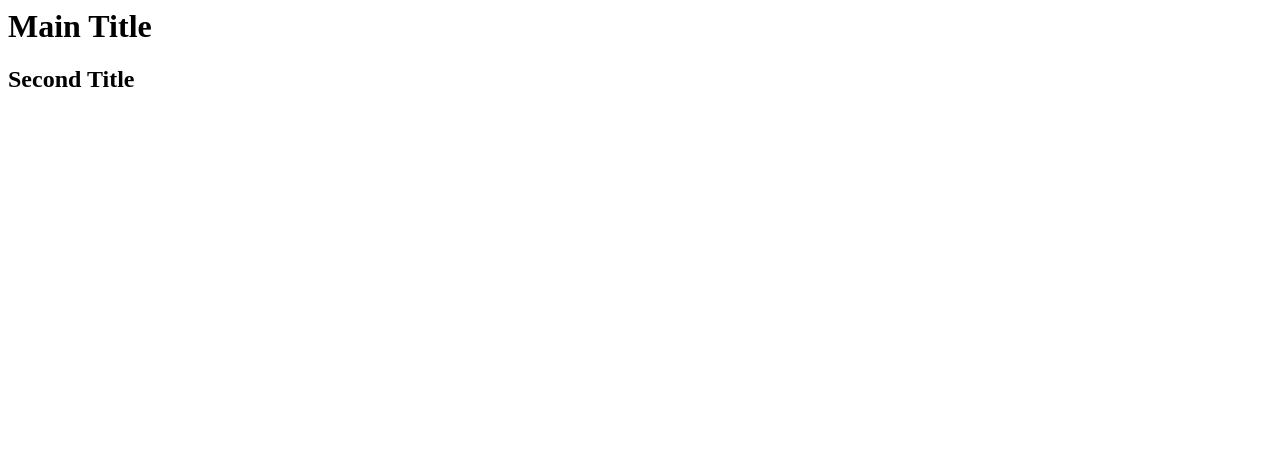
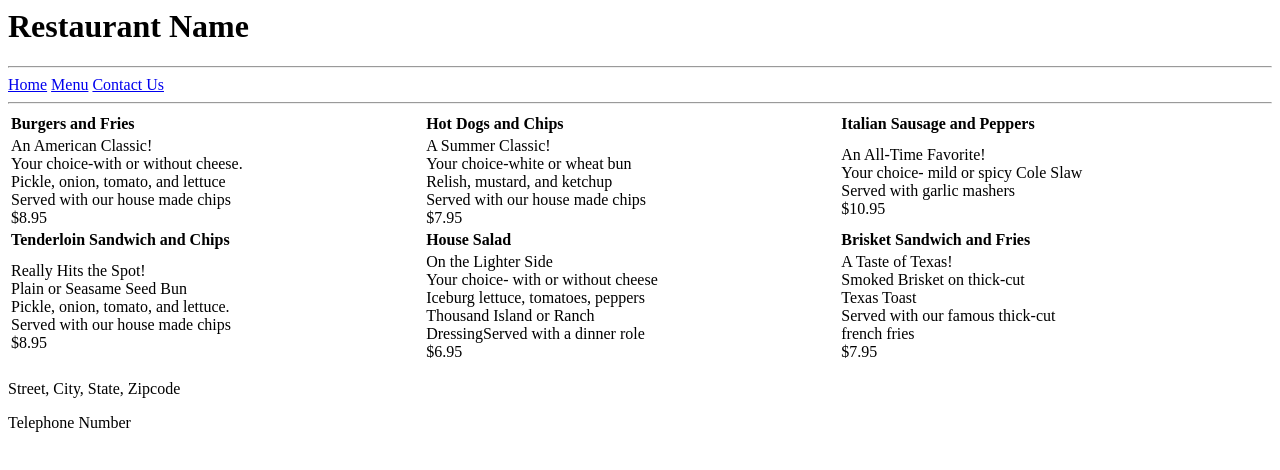
Before and after one commit to Renton64/Restaurant, a plain HTML site: page menu.html in a window 1280 px wide. Drawn offline with Linux system fonts and the light colour scheme.

Commit message:
addedMenuItems

```diff
--- a/menu.html
+++ b/menu.html
@@ -6,24 +6,50 @@
 -->
 <html lang=”en”>
 <head>
-<title>Title of Webpage</title>
+<title>Menu</title>
 </head>
 
 <body>
-<header>
+  <header>
+  <h1>Restaurant Name</h1>
+  <hr/>
+  </header>
 
-<h1>Main Title</h1>
+  <sec id="nav">
+  			<nav>
+          <a href ="index.html" target="_self">Home</a>
+          <a href ="menu.html" target="_self">Menu</a>
+          <a href ="contact.html" target="_self">Contact Us</a>
+        </nav>
+        <hr/>
 
-</header>
-
-			<nav></nav>
-
-		<h2>Second Title</h2>
-		<p>
-			</p>
+    <sec id ="menuItems">
+      <table width="100%";>
+        <tr>
+          <td><strong>Burgers and Fries</strong></td>
+          <td><strong>Hot Dogs and Chips</strong></td>
+          <td><strong>Italian Sausage and Peppers</strong></td>
+        </tr>
+        <tr>
+          <td>An American Classic!<br/>Your choice-with or without cheese.<br/>Pickle, onion, tomato, and lettuce<br/> Served with our house made chips<br/>$8.95</td>
+          <td>A Summer Classic!<br/>Your choice-white or wheat bun<br/>Relish, mustard, and ketchup<br/>Served with our house made chips<br/>$7.95</td>
+          <td>An All-Time Favorite!<br/>Your choice- mild or spicy Cole Slaw<br/>Served with garlic mashers<br/>$10.95</td>
+        </tr>
+        <tr>
+          <td><strong>Tenderloin Sandwich and Chips</strong></td>
+          <td><strong>House Salad</strong></td>
+          <td><strong>Brisket Sandwich and Fries</strong></td>
+        </tr>
+        <tr>
+          <td>Really Hits the Spot!<br/>Plain or Seasame Seed Bun<br/>Pickle, onion, tomato, and lettuce.<br/>Served with our house made chips<br/>$8.95</td>
+          <td>On the Lighter Side<br/>Your choice- with or without cheese<br/>Iceburg lettuce, tomatoes, peppers<br/>Thousand Island or Ranch<br/>DressingServed with a dinner role<br/>$6.95</td>
+          <td>A Taste of Texas!<br/>Smoked Brisket on thick-cut<br/>Texas Toast<br/>Served with our famous thick-cut<br/>french fries<br>$7.95</td>
+        </tr>
+      </table>
 
 <footer>
-
+<p>Street, City, State, Zipcode</p>
+<p>Telephone Number</p>
 </footer>
 </body>
 
```
Also changed, not shown: contact.html (+2 -2 lines).
